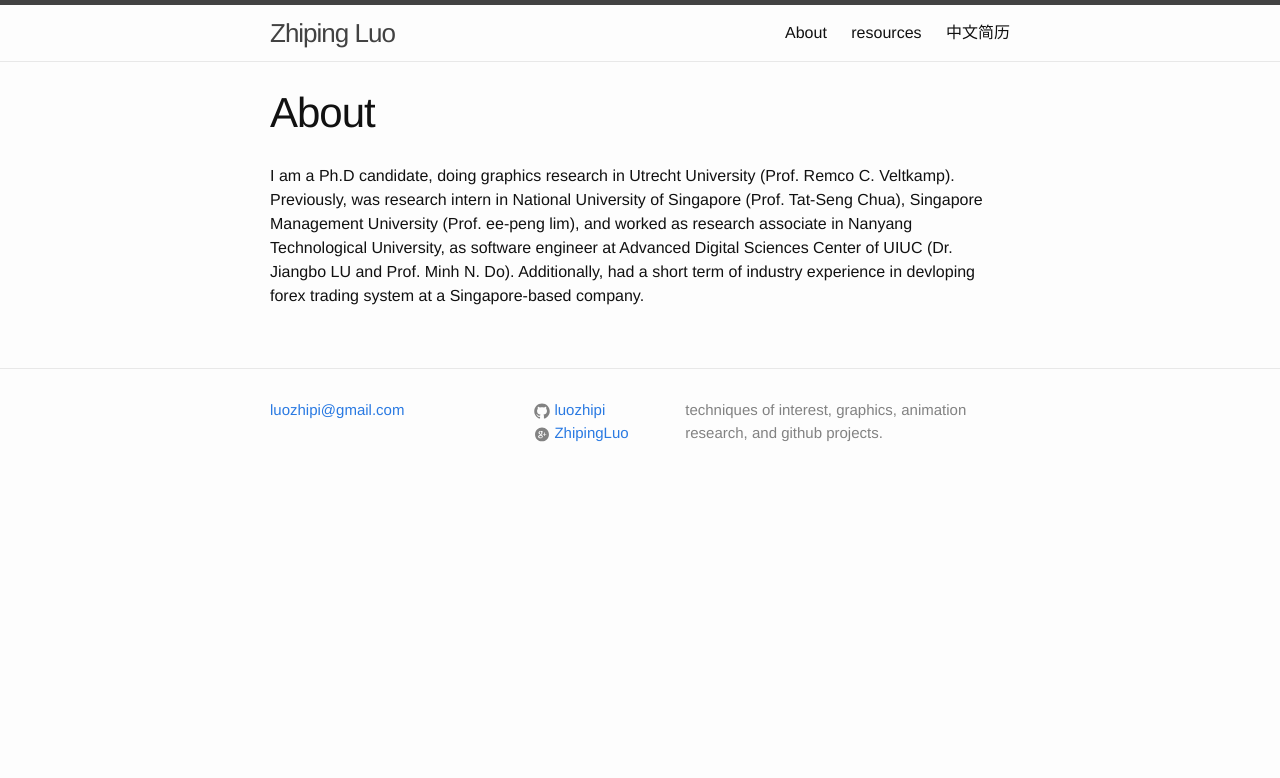
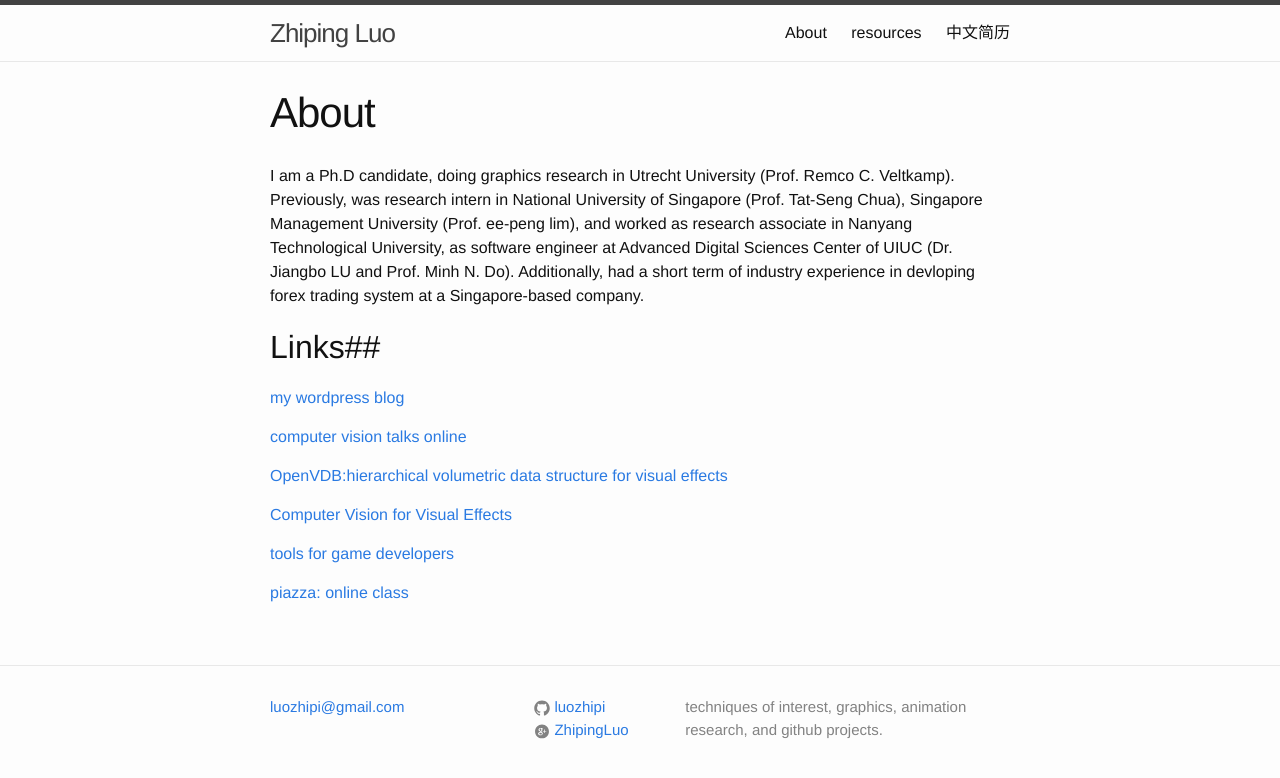
Before and after one commit to luozhipi/luozhipi.github.io, a Jekyll site: the page built from about.md, in a window 1280 px wide. Shown: the top 778 px of the page. Built offline with Jekyll 4.4.1, drawn with Linux system fonts in a browser that asks for light colours.

Commit message:
Update about.md

```diff
--- a/about.md
+++ b/about.md
@@ -5,3 +5,25 @@ permalink: /about/
 ---
 
 I am a Ph.D candidate, doing graphics research in Utrecht University (Prof. Remco C. Veltkamp). Previously, was research intern in National University of Singapore (Prof. Tat-Seng Chua), Singapore Management University (Prof. ee-peng lim), and worked as research associate in Nanyang Technological University, as software engineer at Advanced Digital Sciences Center of UIUC (Dr. Jiangbo LU and Prof. Minh N. Do). Additionally, had a short term of industry experience in devloping forex trading system at a Singapore-based company.
+
+##Links##
+
+[my wordpress blog]
+
+[computer vision talks online]
+
+[OpenVDB:hierarchical volumetric data structure for visual effects]
+
+[Computer Vision for Visual Effects]
+
+[tools for game developers]
+
+[piazza: online class]
+
+
+[computer vision talks online]: http://www.computervisiontalks.com/
+[piazza: online class]: https://piazza.com/
+[tools for game developers]: https://www.codeandweb.com/
+[OpenVDB:hierarchical volumetric data structure for visual effects]: http://www.openvdb.org/
+[my wordpress blog]: https://luozhipi.wordpress.com/
+[Computer Vision for Visual Effects]: http://cvfxbook.com/
```
